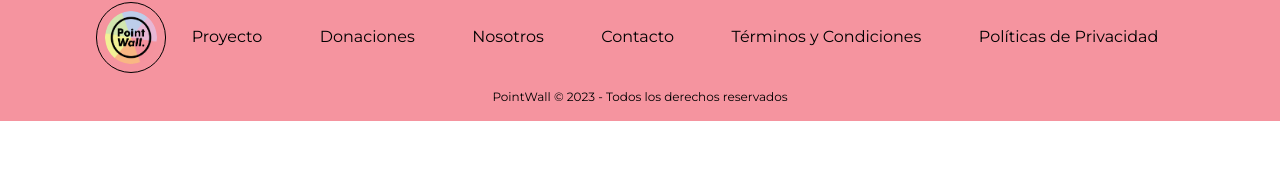
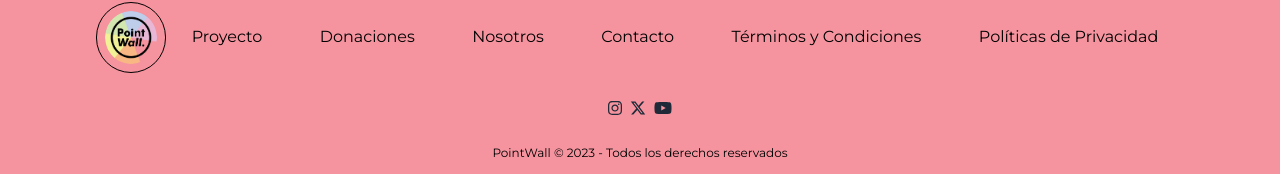
Before and after one commit to PointWall/pointwall, a Next.js app: page / in a window 1280 px wide. Shown: the part 2447-2621 px from the top of the page. Before the commit the page ends 2568 px from the top, so only its background shows below. Built offline with nearby package versions, Linux system fonts and the light colour scheme; no server answers; what tailwindcss-animated would draw is missing.

Commit message:
👥 Add social icons

```diff
--- a/components/Footer.tsx
+++ b/components/Footer.tsx
@@ -1,8 +1,11 @@
+import { faInstagram, faYoutube, faXTwitter } from '@fortawesome/free-brands-svg-icons'
 // components
 import Image from 'next/image'
 import Link from 'next/link'
+import { FontAwesomeIcon } from '@fortawesome/react-fontawesome'
 // types
 import { Color, ColorVariant } from '@/lib/types'
+import { IconProp } from '@fortawesome/fontawesome-svg-core'
 
 const LINKS = [
   {
@@ -31,6 +34,28 @@ const LINKS = [
   }
 ]
 
+function SocialIcons (): JSX.Element {
+  return (
+    <ul className='flex w-fit mx-auto gap-2 mt-2 mb-6 text-gray-800'>
+      <li>
+        <Link href='https://x.com/PointWall_ok?t=cJVfl9NM_AXDIDENFCX9Vw&s=08' target='_blank' rel='noreferrer'>
+          <FontAwesomeIcon icon={faInstagram as IconProp} />
+        </Link>
+      </li>
+      <li>
+        <Link href='https://www.instagram.com/pointwall_oficial/' target='_blank' rel='noreferrer'>
+          <FontAwesomeIcon icon={faXTwitter as IconProp} />
+        </Link>
+      </li>
+      <li>
+        <Link href='https://www.youtube.com/@pointwall2216' target='_blank' rel='noreferrer'>
+          <FontAwesomeIcon icon={faYoutube as IconProp} />
+        </Link>
+      </li>
+    </ul>
+  )
+}
+
 export default function Footer ({
   color = undefined
 }: {
@@ -57,6 +82,7 @@ export default function Footer ({
             className='rounded-full border-x border-y border-black p-2'
           />
         </div>
+        <div className='block md:hidden -mb-4'><SocialIcons /></div>
         <div className='my-4 flex w-full justify-center'>
           <ul className='flex w-full flex-col items-center justify-evenly gap-4 md:flex-row md:flex-wrap md:items-center md:gap-8'>
             {LINKS.map((link) => (
@@ -67,6 +93,7 @@ export default function Footer ({
           </ul>
         </div>
       </div>
+      <div className='hidden md:block'><SocialIcons /></div>
       <p className='text-center text-xs'>
         PointWall © {new Date().getFullYear()} - Todos los derechos reservados
       </p>
--- a/package.json
+++ b/package.json
@@ -11,6 +11,7 @@
     "postinstall": "prisma generate"
   },
   "dependencies": {
+    "@fortawesome/free-brands-svg-icons": "^6.4.2",
     "@fortawesome/free-solid-svg-icons": "^6.4.0",
     "@fortawesome/react-fontawesome": "^0.2.0",
     "@prisma/client": "^4.14.0",
```
Also changed, not shown: 1 other file (tests, documents, lock files or other folders).
